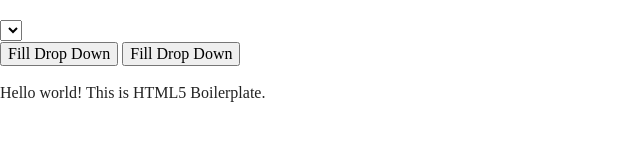
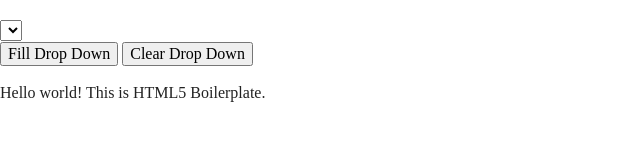
Before and after one commit to Gruppe1010/EksamenOpgaver, a website: page index.html in a window 1280 px wide. Shown: the part 497-638 px from the top of the page, 0-640 px from the left. Drawn offline with Linux system fonts and the light colour scheme.

```diff
--- a/index.html
+++ b/index.html
@@ -48,7 +48,7 @@
   </div>
 
   <button class="btn pbFillDropDown">Fill Drop Down</button>
-  <button id="pbClearDropDown" class="btn">Fill Drop Down</button>
+  <button id="pbClearDropDown" class="btn">Clear Drop Down</button>
 
   <!-- Add your site or application content here -->
   <p>Hello world! This is HTML5 Boilerplate.</p>
```
